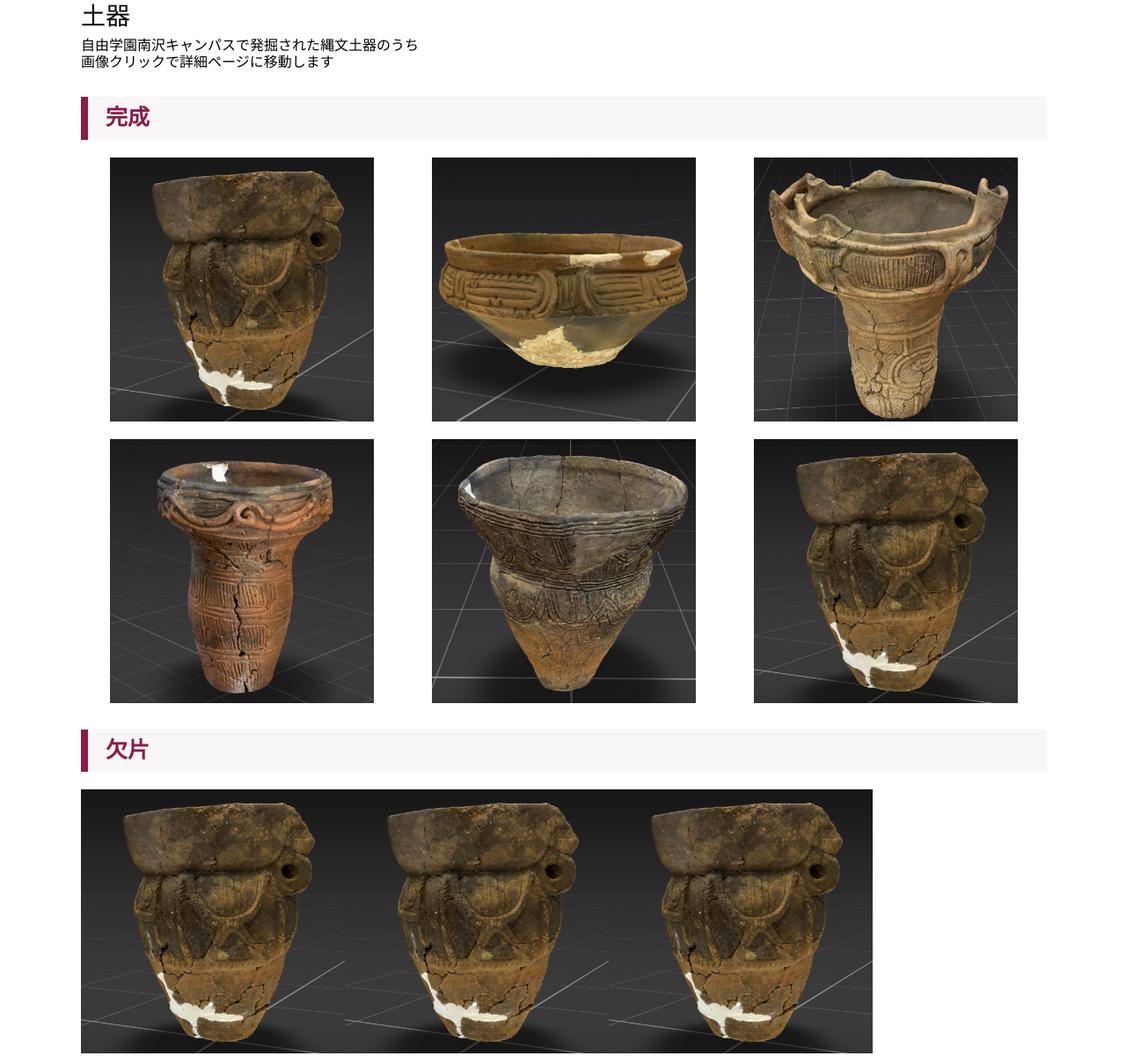
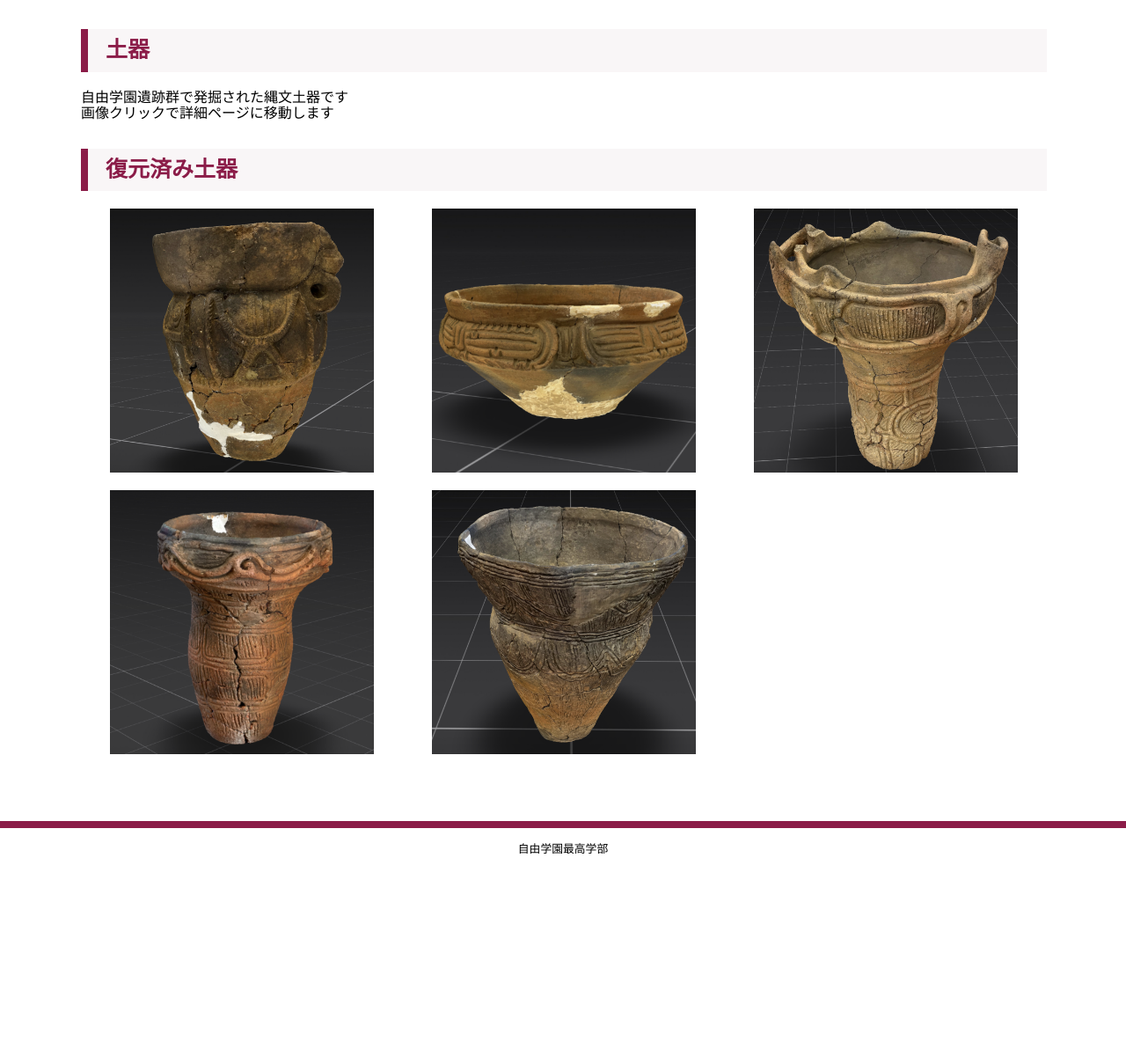
Before and after one commit to take0002fu/github.io, a plain HTML site: page doki/index.html in a window 1280 px wide. Shown: the part 270-1470 px from the top of the page at 88% size. After the commit the page ends 1264 px from the top, so only its background shows below. Drawn offline with nearby package versions, Linux system fonts and the light colour scheme.

Commit message:
Update index.html

```diff
--- a/doki/index.html
+++ b/doki/index.html
@@ -53,33 +53,33 @@
 
     <main>
       <article>
-        <h2>土器</h2>
-        <p>自由学園南沢キャンパスで発掘された縄文土器のうち </p>
+        <h3>土器</h3>
+        <p>自由学園遺跡群で発掘された縄文土器です</p>
         <p>画像クリックで詳細ページに移動します</p>
-        <h3>完成</h3>
+        <h3>復元済み土器</h3>
         <ul class="thumb">
           <li><a href="001/index.html"><img src="../images/doki_thumbnail/1_M1_TT300.PNG"></a></li>
           <li><a href="002/index.html"><img src="../images/doki_thumbnail/2_M1_TT300.PNG"></a></li>
           <li><a href="003/index.html"><img src="../images/doki_thumbnail/3_M1_TT300.PNG"></a></li>
           <li><a href="004/index.html"><img src="../images/doki_thumbnail/4_M1_TT300.PNG"></a></li>
           <li><a href="005/index.html"><img src="../images/doki_thumbnail/5_M1_TT300.PNG"></a></li>
-          <li><a href="#"><img src="../images/doki_thumbnail/1_M1_TT300.PNG"></a></li>
+<!--           <li><a href="#"><img src="../images/doki_thumbnail/1_M1_TT300.PNG"></a></li> -->
         </ul>
       <!-- 300透過でやる -->
-        <h3>欠片</h3>
-        <ul>
+<!--         <h3>欠片</h3>
+        <ul class="thumb">
           <li><a href="#"><img src="../images/doki_thumbnail/1_M1_TT300.PNG"></a></li>
           <li><a href="#"><img src="../images/doki_thumbnail/1_M1_TT300.PNG"></a></li>
           <li><a href="#"><img src="../images/doki_thumbnail/1_M1_TT300.PNG"></a></li>
           <li><a href="#"><img src="../images/doki_thumbnail/1_M1_TT300.PNG"></a></li>
           <li><a href="#"><img src="../images/doki_thumbnail/1_M1_TT300.PNG"></a></li>
           <li><a href="#"><img src="../images/doki_thumbnail/1_M1_TT300.PNG"></a></li>
-        </ul>
+        </ul> -->
 
       </article>
     </main>
     <footer>
-      <p><small>© 3021 FARM CAPYZOU</small></p>
+      <p><small>自由学園最高学部</small></p>
     </footer>
     <div class="pagetop">↑</div>
   </body>
```
